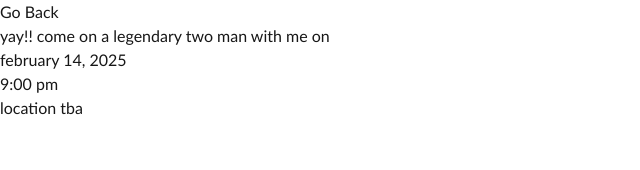
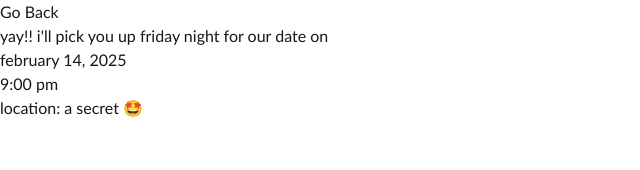
Before and after one commit to jasonhoabui/willyoubemines, a Next.js app: page /yay in a window 1280 px wide. Shown: the top 170 px of the page, without its empty margins (0-640 px from the left). Built offline with nearby package versions, Linux system fonts and the light colour scheme.

Commit message:
for realzies

```diff
--- a/src/app/yay/page.tsx
+++ b/src/app/yay/page.tsx
@@ -2,7 +2,7 @@ export default function Yay() {
   return (
     <div className="flex flex-col items-center justify-center min-h-screen text-center gap-6">
       <h1 className="text-4xl font-bold px-4">
-        yay!! come on a legendary two man with me on
+        yay!! i'll pick you up friday night for our date on
       </h1>
       <div className="text-6xl font-extrabold text-pink-500">
         february 14, 2025
@@ -11,7 +11,7 @@ export default function Yay() {
         9:00 pm
       </div>
       <div className="text-3xl font-bold">
-        location tba
+        location: a secret 🤩
       </div>
     </div>
   );
```
Also changed, not shown: src/app/ask/page.tsx (+4 -4 lines).
